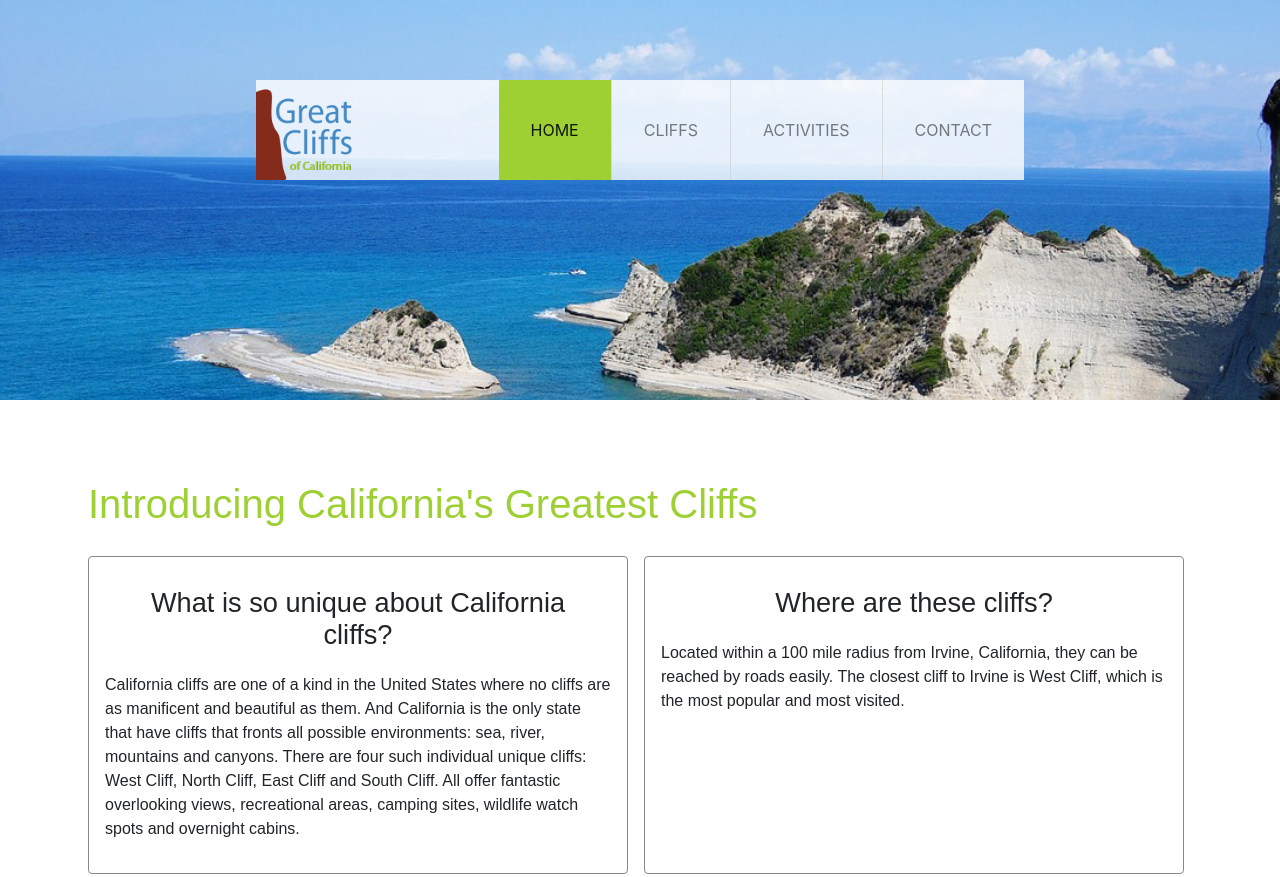
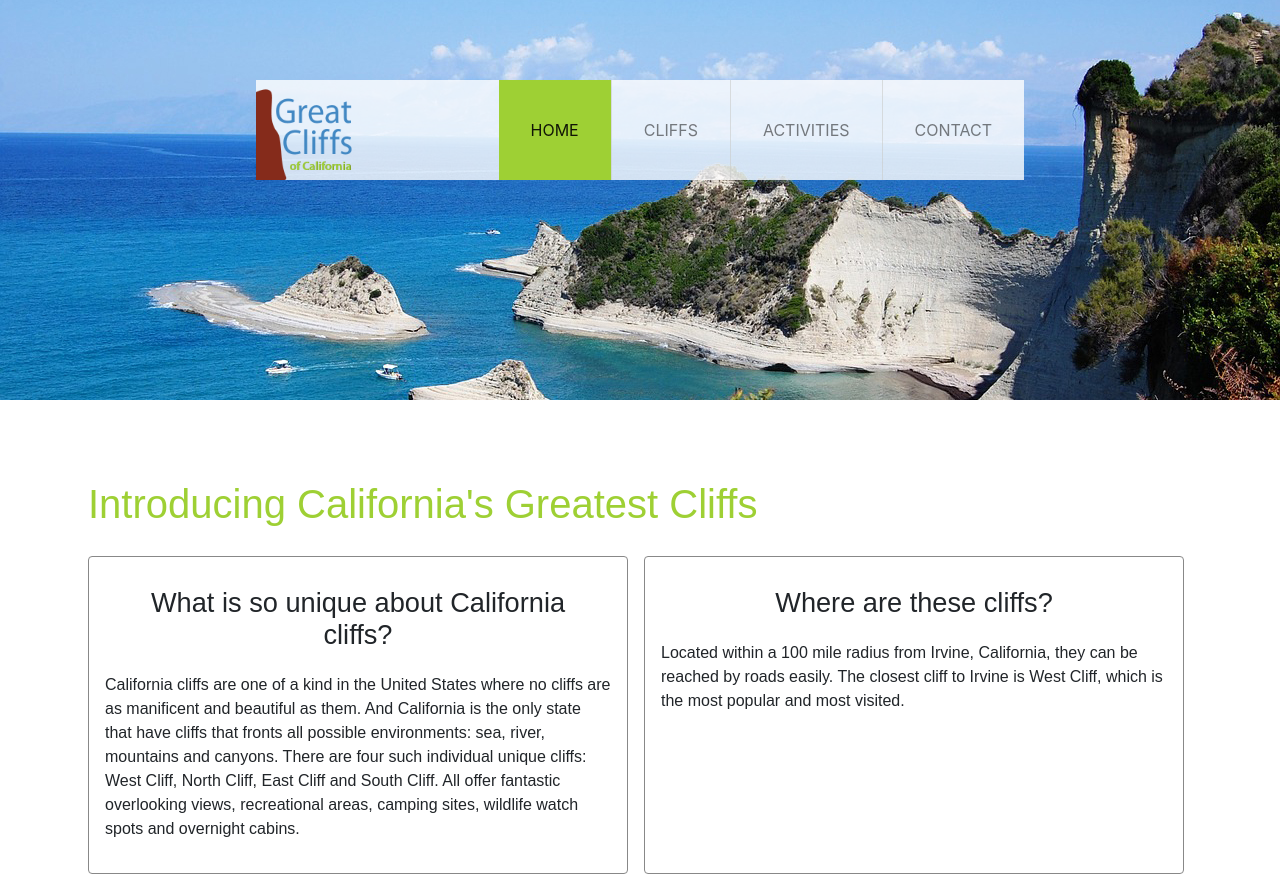
Before and after one commit to Riddhi1992/Week2Day2, a plain HTML site: page w2d2-homework/index.html in a window 1280 px wide. Shown: the top 877 px of the page. Drawn offline with nearby package versions, Linux system fonts and the light colour scheme.

Commit message:
Update styles.css

```diff
--- a/w2d2-homework/styles.css
+++ b/w2d2-homework/styles.css
@@ -196,6 +196,9 @@ footer #nondisclaimer .social .fa-instagram {
     background-color: #fff;
     border-radius: 50%;
   }
+  #home header {
+   background-size: 100%;
+}
 }
 
 @media (min-width: 768px) {
```
